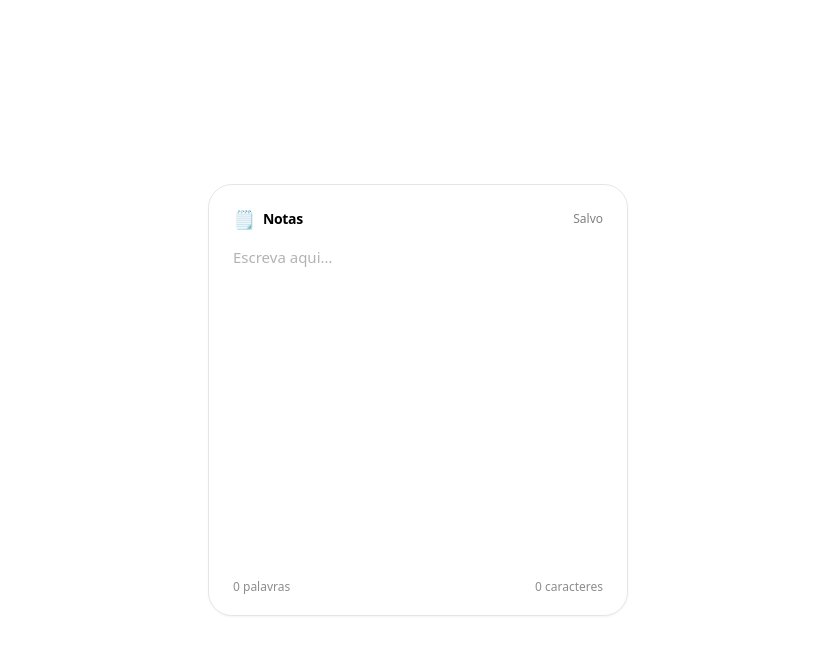
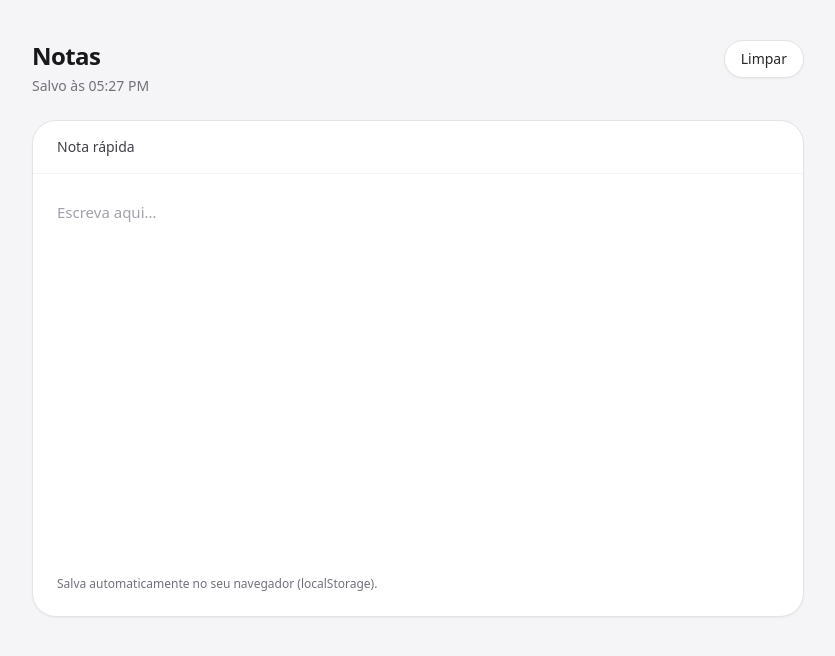
Before and after one commit to gesielgco/ecosystem-notess, a React app in the folder app/: page / in a window 1280 px wide. Shown: the top 656 px of the page, without its empty margins (222-1057 px from the left). Built offline with nearby package versions, Linux system fonts and the light colour scheme; the HTML template or start-up script is replaced by a standard one.

Commit message:
feat: apple-notes inspired minimal layout

```diff
--- a/app/src/App.tsx
+++ b/app/src/App.tsx
@@ -1,66 +1,81 @@
-import { useEffect, useMemo, useRef, useState } from "react";
+import { useEffect, useMemo, useState } from "react";
 
-const STORAGE_KEY = "ecosystem-notes:note:v1";
+const STORAGE_KEY = "ecosystem-notes:note";
+
+function formatTime(d: Date) {
+  return d.toLocaleTimeString([], { hour: "2-digit", minute: "2-digit" });
+}
 
 export default function App() {
   const [note, setNote] = useState("");
-  const [status, setStatus] = useState<"salvo" | "editando">("salvo");
-  const textareaRef = useRef<HTMLTextAreaElement | null>(null);
+  const [lastSavedAt, setLastSavedAt] = useState<Date | null>(null);
 
   // Carrega do localStorage
   useEffect(() => {
     const saved = localStorage.getItem(STORAGE_KEY);
     if (saved !== null) setNote(saved);
-    // foco automático
-    setTimeout(() => textareaRef.current?.focus(), 50);
   }, []);
 
-  // Autosave (debounce simples)
+  // Auto-save (debounce simples)
   useEffect(() => {
-    setStatus("editando");
-    const id = setTimeout(() => {
+    const t = setTimeout(() => {
       localStorage.setItem(STORAGE_KEY, note);
-      setStatus("salvo");
-    }, 400);
-
-    return () => clearTimeout(id);
+      setLastSavedAt(new Date());
+    }, 350);
+    return () => clearTimeout(t);
   }, [note]);
 
-  const counter = useMemo(() => {
-    const chars = note.length;
-    const words = note.trim() ? note.trim().split(/\s+/).length : 0;
-    return { chars, words };
-  }, [note]);
+  const savedLabel = useMemo(() => {
+    if (!lastSavedAt) return "Ainda não salvo";
+    return `Salvo às ${formatTime(lastSavedAt)}`;
+  }, [lastSavedAt]);
+
+  const clear = () => {
+    setNote("");
+    localStorage.removeItem(STORAGE_KEY);
+    setLastSavedAt(new Date());
+  };
 
   return (
-    <div className="min-h-screen bg-white flex items-center justify-center px-4">
-      <div className="w-full max-w-[420px] rounded-3xl border border-black/10 shadow-sm">
-        <div className="px-6 pt-5 pb-3 flex items-center justify-between">
-          <div className="flex items-center gap-2">
-            <span className="text-lg">🗒️</span>
-            <h1 className="text-sm font-semibold tracking-tight">Notas</h1>
+    <div className="min-h-screen bg-[#F5F5F7] text-zinc-900">
+      {/* Header */}
+      <header className="mx-auto max-w-[820px] px-6 pt-10 pb-6">
+        <div className="flex items-start justify-between gap-4">
+          <div>
+            <h1 className="text-2xl font-semibold tracking-tight">Notas</h1>
+            <p className="mt-1 text-sm text-zinc-500">{savedLabel}</p>
           </div>
 
-          <div className="text-xs text-black/50">
-            {status === "salvo" ? "Salvo" : "Editando…"}
+          <button
+            onClick={clear}
+            className="rounded-full border border-zinc-200 bg-white px-4 py-2 text-sm font-medium text-zinc-800 shadow-sm hover:bg-zinc-50 active:scale-[0.98]"
+            title="Limpar nota"
+          >
+            Limpar
+          </button>
         </div>
+      </header>
+
+      {/* Card */}
+      <main className="mx-auto max-w-[820px] px-6 pb-12">
+        <div className="rounded-3xl border border-zinc-200 bg-white shadow-sm">
+          <div className="border-b border-zinc-100 px-6 py-4">
+            <p className="text-sm font-medium text-zinc-700">Nota rápida</p>
           </div>
 
-        <div className="px-6 pb-2">
+          <div className="p-4 sm:p-6">
             <textarea
-            ref={textareaRef}
               value={note}
               onChange={(e) => setNote(e.target.value)}
               placeholder="Escreva aqui…"
-            className="w-full h-[320px] resize-none bg-transparent outline-none text-[15px] leading-6 placeholder:text-black/30"
+              className="w-full min-h-[360px] resize-none bg-transparent text-[15px] leading-7 text-zinc-900 placeholder:text-zinc-400 outline-none"
             />
-        </div>
-
-        <div className="px-6 pb-5 flex items-center justify-between text-xs text-black/45">
-          <span>{counter.words} palavras</span>
-          <span>{counter.chars} caracteres</span>
+            <p className="mt-3 text-xs text-zinc-500">
+              Salva automaticamente no seu navegador (localStorage).
+            </p>
           </div>
         </div>
+      </main>
     </div>
   );
 }
--- a/app/src/index.css
+++ b/app/src/index.css
@@ -1,3 +1,12 @@
 @tailwind base;
 @tailwind components;
 @tailwind utilities;
+
+:root {
+  -webkit-font-smoothing: antialiased;
+  -moz-osx-font-smoothing: grayscale;
+}
+
+::selection {
+  background: rgba(0, 122, 255, 0.25);
+}
```
Lines whose indentation alone changed are shown as unchanged.
